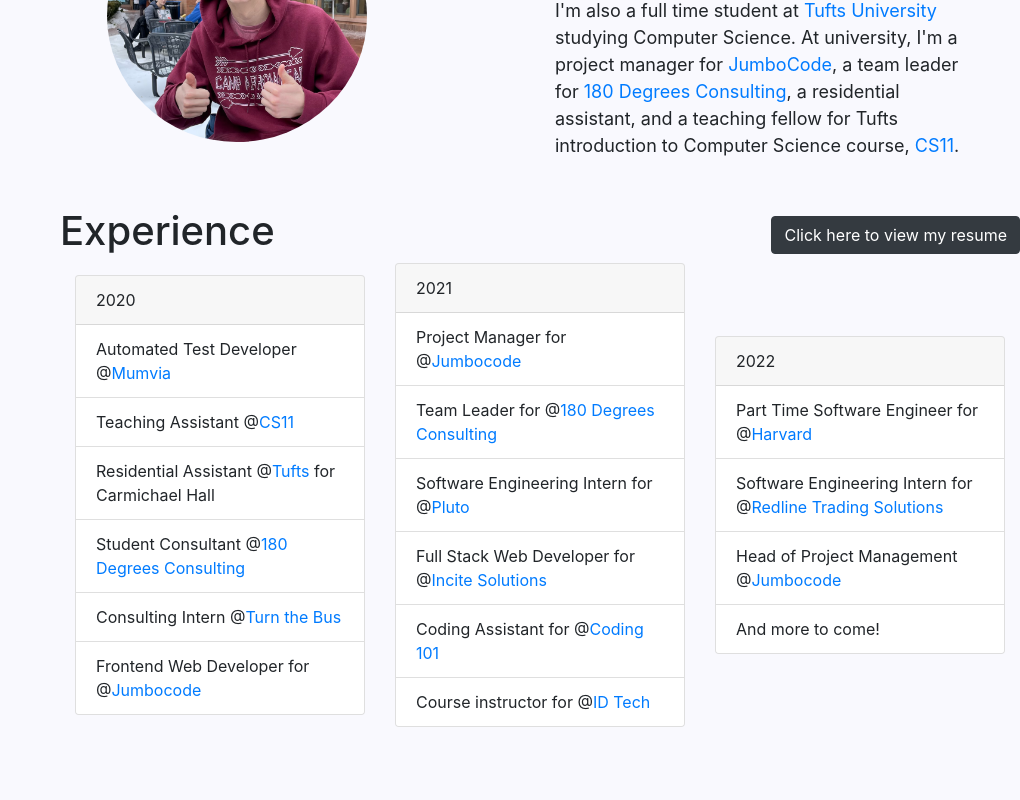
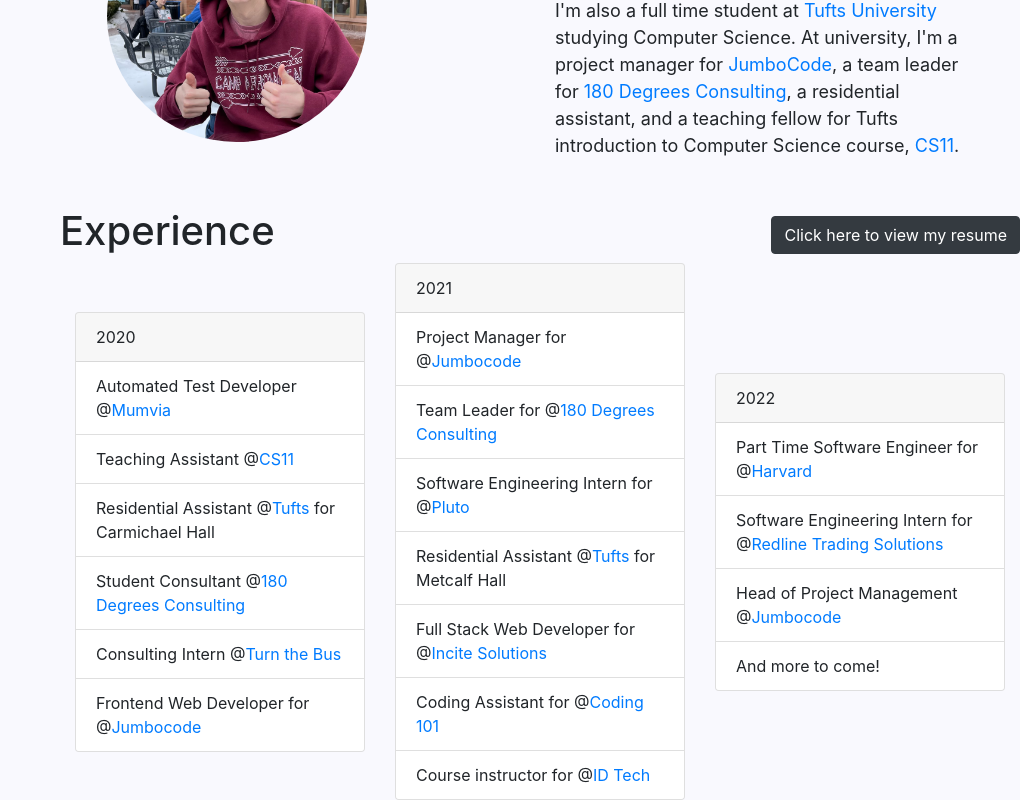
Before and after one commit to JacksonParsells/personal_web, a React (Create React App) app: page / in a window 1280 px wide. Shown: the part 1031-1831 px from the top of the page, without its empty margins (260-1280 px from the left). Before the commit the page ends 1758 px from the top, so only its background shows below. Built offline with nearby package versions, Linux system fonts and the light colour scheme.

Commit message:
added Metcalfe RA position

```diff
--- a/src/components/Experience/Experience.tsx
+++ b/src/components/Experience/Experience.tsx
@@ -36,6 +36,7 @@
                             <li className="list-group-item">Project Manager for @<a href="https://jumbocode.org/">Jumbocode</a></li>
                             <li className="list-group-item">Team Leader for @<a href="https://180dctufts.com/">180 Degrees Consulting</a></li>
                             <li className="list-group-item">Software Engineering Intern for @<a href="https://www.heypluto.com/">Pluto</a></li>
+                            <li className="list-group-item">Residential Assistant @<a href="https://www.tufts.edu/">Tufts</a> for Metcalf Hall</li>
                             <li className="list-group-item">Full Stack Web Developer for @<a href="https://www.inciteoffice.com/">Incite Solutions</a></li>
                             <li className="list-group-item">Coding Assistant for @<a href="https://universitycollege.tufts.edu/high-school/programs/coding-101">Coding 101</a></li>
                             <li className="list-group-item">Course instructor for @<a href="https://www.idtech.com/">ID Tech</a></li>
```
